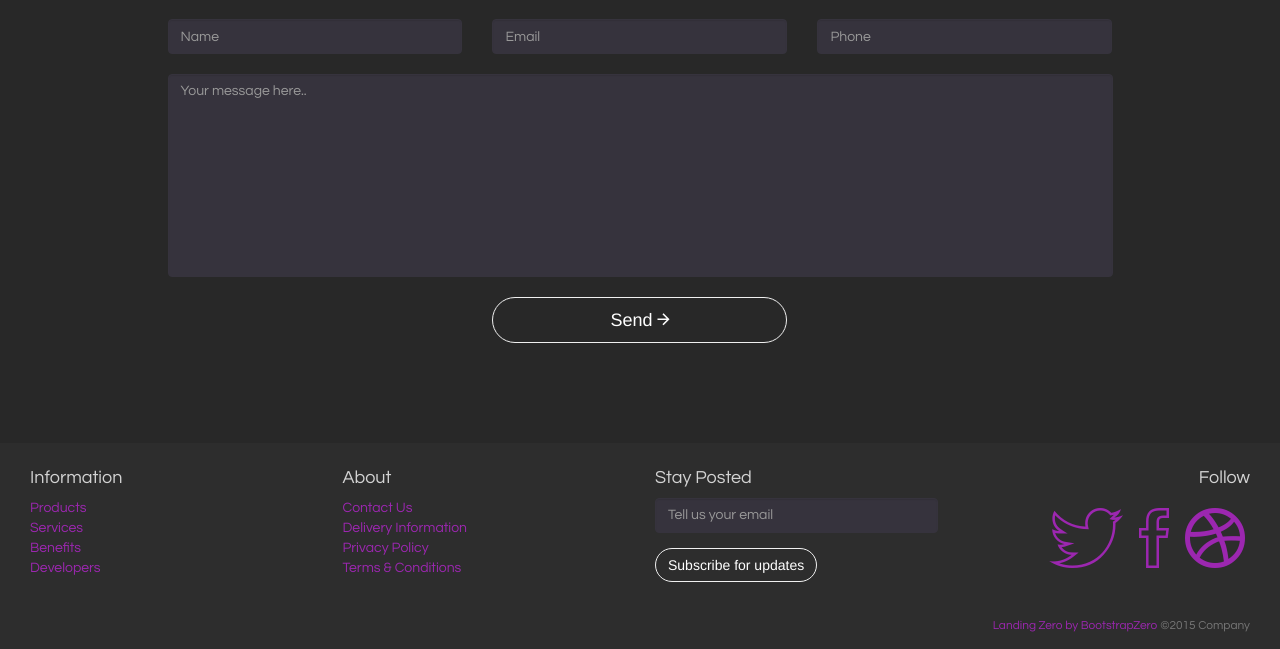
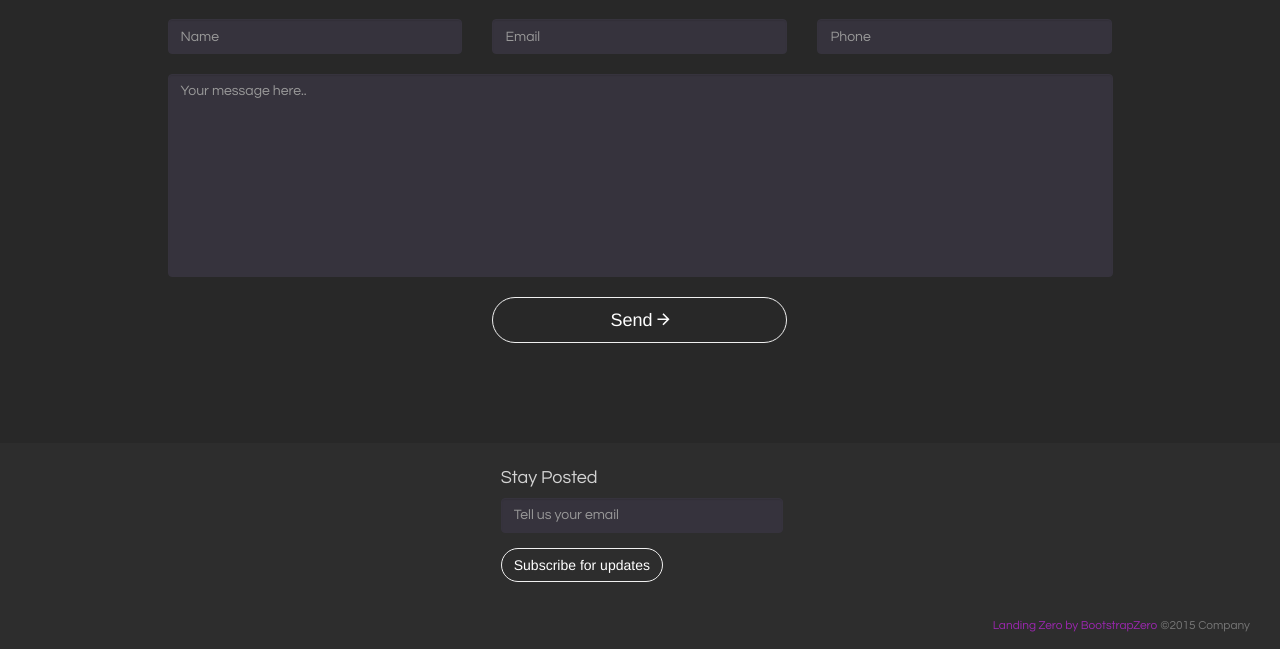
Before and after one commit to harinij/tgio, a PHP site: page / in a window 1280 px wide. Shown: the part 3448-4097 px from the top of the page. Run offline with PHP 8.4, Linux system fonts and the light colour scheme; grey boxes labelled with a size stand in for pictures from a placeholder-image service; some libraries are stand-ins or nearby versions.

Commit message:
Updated Website

```diff
--- a/css/styles.css
+++ b/css/styles.css
@@ -85,6 +85,7 @@ p {
 
 .text-dark {
     color: #111;
+
 }
 
 .text-primary {
@@ -522,3 +523,16 @@ img::-moz-selection {
     color: #fff;
     background: 0 0;
 }
+
+/* centered columns styles */
+.row-centered {
+    text-align:center;
+}
+.col-centered {
+    display:inline-block;
+    float:none;
+    /* reset the text-align */
+    text-align:left;
+    /* inline-block space fix */
+    margin-right:-4px;
+}
--- a/index.html
+++ b/index.html
@@ -333,8 +333,9 @@
     </section>
     <footer id="footer">
         <div class="container-fluid">
-            <div class="row">
-                <div class="col-xs-6 col-sm-3 column">
+            <div class="row row-centered">
+<!--
+                <div class="col-xs-5 col-sm-3 column">
                     <h4>Information</h4>
                     <ul class="list-unstyled">
                         <li><a href="">Products</a></li>
@@ -343,7 +344,9 @@
                         <li><a href="">Developers</a></li>
                     </ul>
                 </div>
-                <div class="col-xs-6 col-sm-3 column">
+-->
+<!--
+                <div class="col-xs-6 col-sm-3 column col-centered">
                     <h4>About</h4>
                     <ul class="list-unstyled">
                         <li><a href="#">Contact Us</a></li>
@@ -352,7 +355,8 @@
                         <li><a href="#">Terms &amp; Conditions</a></li>
                     </ul>
                 </div>
-                <div class="col-xs-12 col-sm-3 column">
+-->
+                <div class="col-xs-6 col-sm-3 column col-centered">
                     <h4>Stay Posted</h4>
                     <form>
                         <div class="form-group">
@@ -363,6 +367,7 @@
                         </div>
                     </form>
                 </div>
+<!--
                 <div class="col-xs-12 col-sm-3 text-right">
                     <h4>Follow</h4>
                     <ul class="list-inline">
@@ -371,6 +376,7 @@
                       <li><a rel="nofollow" href="" title="Dribble"><i class="icon-lg ion-social-dribbble-outline"></i></a></li>
                     </ul>
                 </div>
+-->
             </div>
             <br/>
             <span class="pull-right text-muted small"><a href="http://www.bootstrapzero.com">Landing Zero by BootstrapZero</a> ©2015 Company</span>
```
